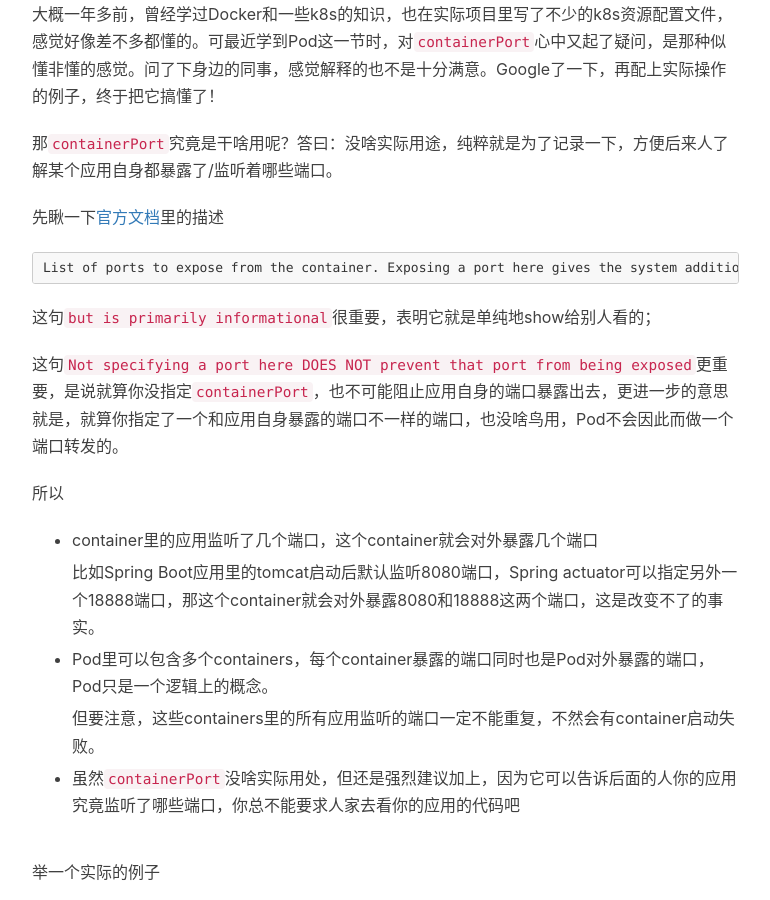
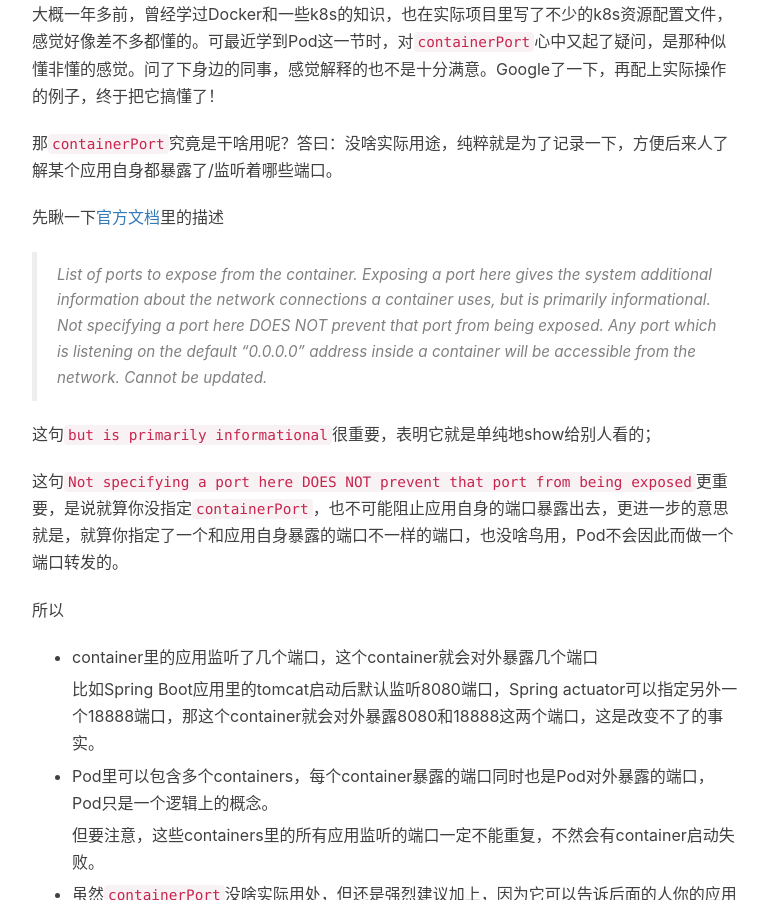
Before and after one commit to yuandghn/yuandghn.github.io, a Jekyll site: the page built from _posts/2021-12-16-what-the-hell-Pod-containerPort-is-used-for.markdown, in a window 1280 px wide and 900 px high, scrolled down 603 px. Shown: the whole window, without its empty margins (233-1003 px from the left). Built offline with Jekyll 4.4.1, drawn with Linux system fonts in a browser that asks for light colours; nearby versions of some CDN libraries; comment, search, counter and statistics services are not loaded.

```diff
--- a/_posts/2021-12-16-what-the-hell-Pod-containerPort-is-used-for.markdown
+++ b/_posts/2021-12-16-what-the-hell-Pod-containerPort-is-used-for.markdown
@@ -17,7 +17,7 @@ tags:
 
 先瞅一下[官方文档](https://kubernetes.io/docs/reference/generated/kubernetes-api/v1.21/#container-v1-core)里的描述
 
-    List of ports to expose from the container. Exposing a port here gives the system additional information about the network connections a container uses, but is primarily informational. Not specifying a port here DOES NOT prevent that port from being exposed. Any port which is listening on the default "0.0.0.0" address inside a container will be accessible from the network. Cannot be updated.
+> List of ports to expose from the container. Exposing a port here gives the system additional information about the network connections a container uses, but is primarily informational. Not specifying a port here DOES NOT prevent that port from being exposed. Any port which is listening on the default "0.0.0.0" address inside a container will be accessible from the network. Cannot be updated.
 
 这句`but is primarily informational`很重要，表明它就是单纯地show给别人看的；
 
```
